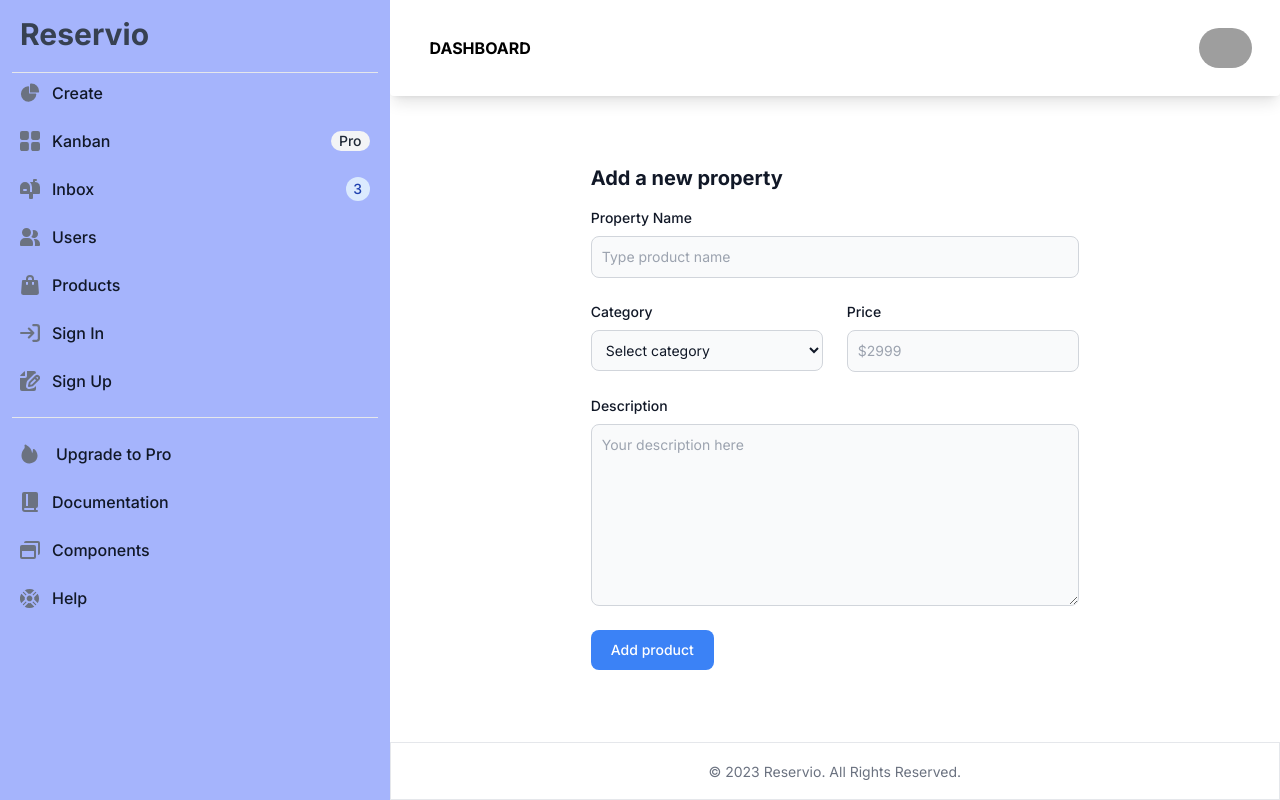
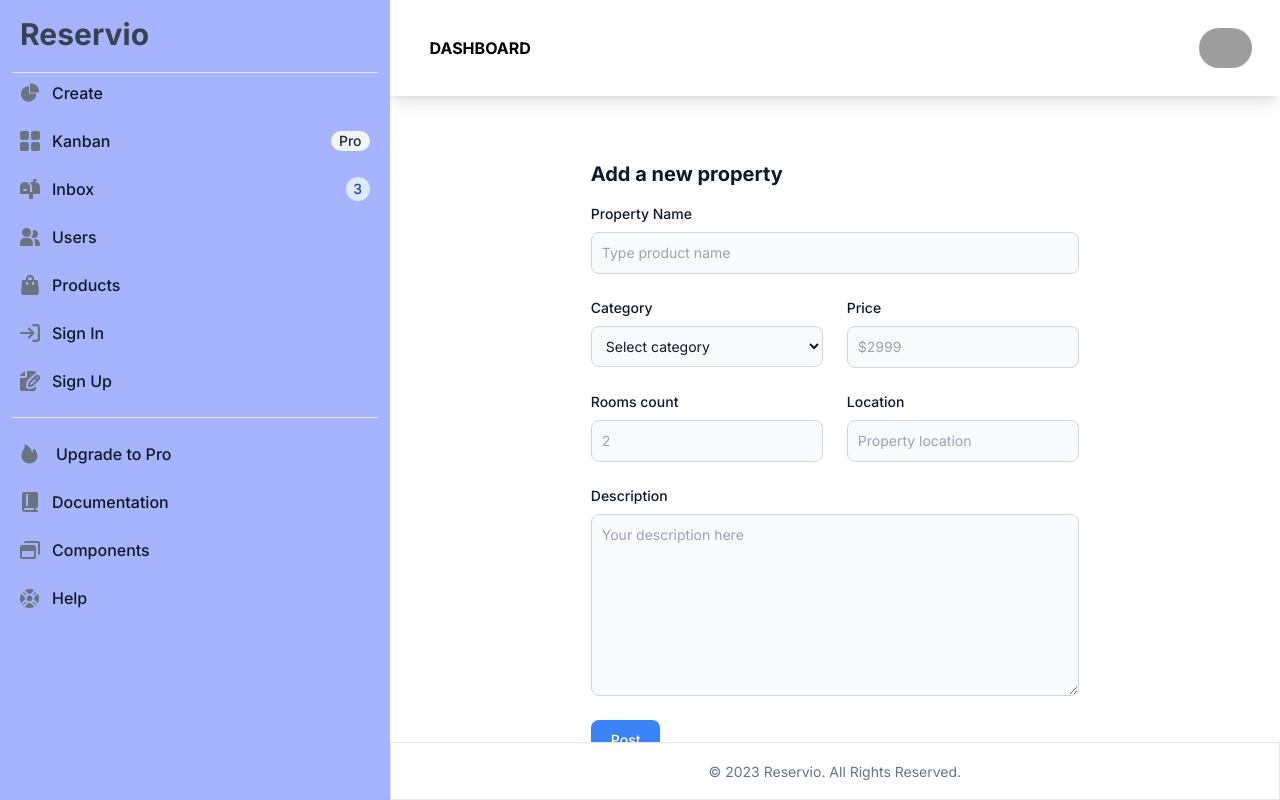
Before and after one commit to stanislavivanov995/real-estate-app-fe, a Next.js app: page /admin/estates/create in a window 1280 px wide. Built offline with nearby package versions, Linux system fonts and the light colour scheme; grey boxes are pictures that could not be loaded.

Commit message:
fixing fields in create form

```diff
--- a/components/layouts/Create/CreateForm.jsx
+++ b/components/layouts/Create/CreateForm.jsx
@@ -54,6 +54,36 @@ export default function CreateForm() {
             placeholder="$2999"
           />
         </div>
+        <div className="w-full">
+          <label
+            htmlhtmlFor="rooms"
+            className="block mb-2 text-sm font-medium text-gray-900 dark:text-white"
+          >
+            Rooms count
+          </label>
+          <input
+            type="number"
+            name="rooms"
+            id="rooms"
+            className="bg-gray-50 border border-gray-300 text-gray-900 text-sm rounded-lg focus:ring-primary-600 focus:border-primary-600 block w-full p-2.5 dark:bg-gray-700 dark:border-gray-600 dark:placeholder-gray-400 dark:text-white dark:focus:ring-primary-500 dark:focus:border-primary-500"
+            placeholder="2"
+          />
+        </div>
+        <div>
+          <label
+            htmlFor="location"
+            className="block mb-2 text-sm font-medium text-gray-900 dark:text-white"
+          >
+            Location
+          </label>
+          <input
+            type="text"
+            name="location"
+            id="location"
+            className="bg-gray-50 border border-gray-300 text-gray-900 text-sm rounded-lg block w-full p-2.5 dark:bg-gray-700 dark:border-gray-600 dark:placeholder-gray-400 dark:text-white dark:focus:ring-primary-500 dark:focus:border-primary-500"
+            placeholder="Property location"
+          />
+        </div>
         <div className="sm:col-span-2">
           <label
             htmlhtmlFor="description"
@@ -73,7 +103,7 @@ export default function CreateForm() {
         type="submit"
         className="inline-flex items-center px-5 py-2.5 mt-4 sm:mt-6 text-sm font-medium text-center text-white bg-blue-500 rounded-lg focus:ring-4 focus:ring-primary-200 dark:focus:ring-primary-900 hover:bg-primary-800"
       >
-        Add product
+        Post
       </button>
     </form>
   );
```
